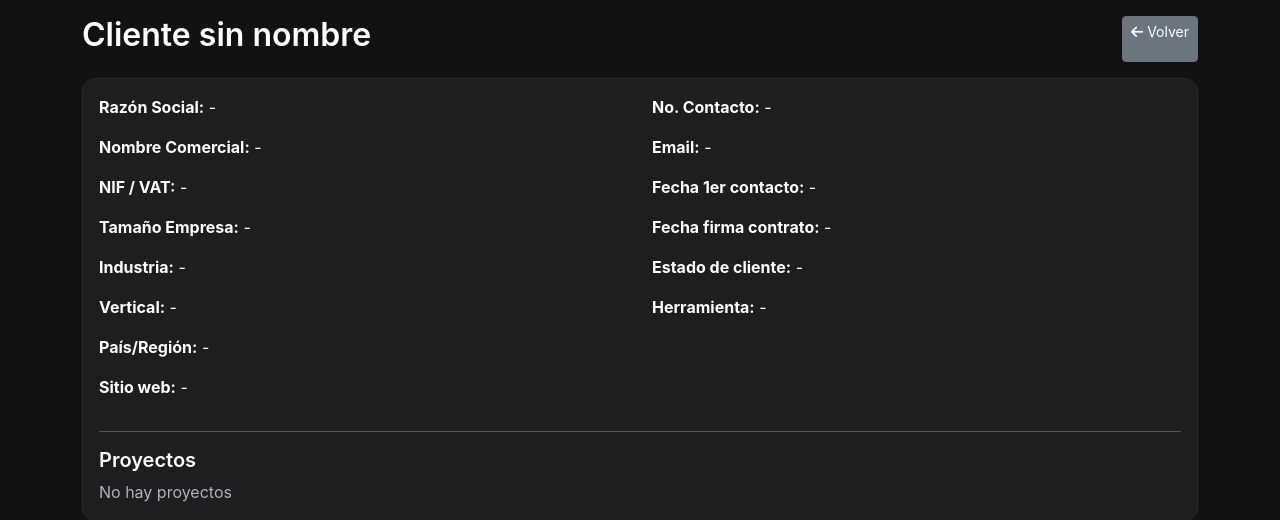
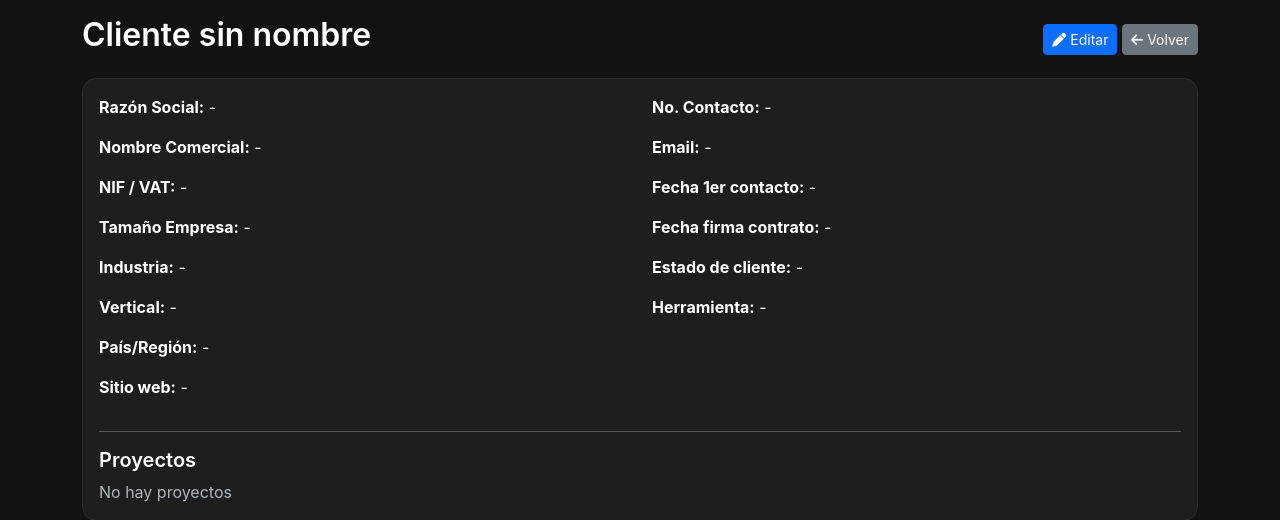
Before and after one commit to camilomurielph/crm, a Django app: template core/templates/clientes/detalle.html in a window 1280 px wide. Shown: the top 520 px of the page. Run offline with Django 4.2, Linux system fonts and the light colour scheme; the template is opened without the code that fills it, so the values that code supplies are empty; some libraries are stand-ins or nearby versions.

Commit message:
Update detalle.html

```diff
--- a/core/templates/clientes/detalle.html
+++ b/core/templates/clientes/detalle.html
@@ -1,9 +1,16 @@
 {% extends 'base.html' %}
 {% block title %}Detalle Cliente - Actols CRM{% endblock %}
 {% block content %}
-<div class="d-flex justify-content-between mb-3">
+<div class="d-flex justify-content-between align-items-center mb-3 flex-wrap gap-2">
     <h2>{{ cliente.razon_social|default:"Cliente sin nombre" }}</h2>
-    <a href="{% url 'core:clientes' %}" class="btn btn-secondary btn-sm"><i class="fas fa-arrow-left"></i> Volver</a>
+    <div>
+        <a href="{% url 'core:cliente_editar' cliente.pk %}" class="btn btn-primary btn-sm">
+            <i class="fas fa-pen"></i> Editar
+        </a>
+        <a href="{% url 'core:clientes' %}" class="btn btn-secondary btn-sm">
+            <i class="fas fa-arrow-left"></i> Volver
+        </a>
+    </div>
 </div>
 <div class="card">
     <div class="card-body">
```
